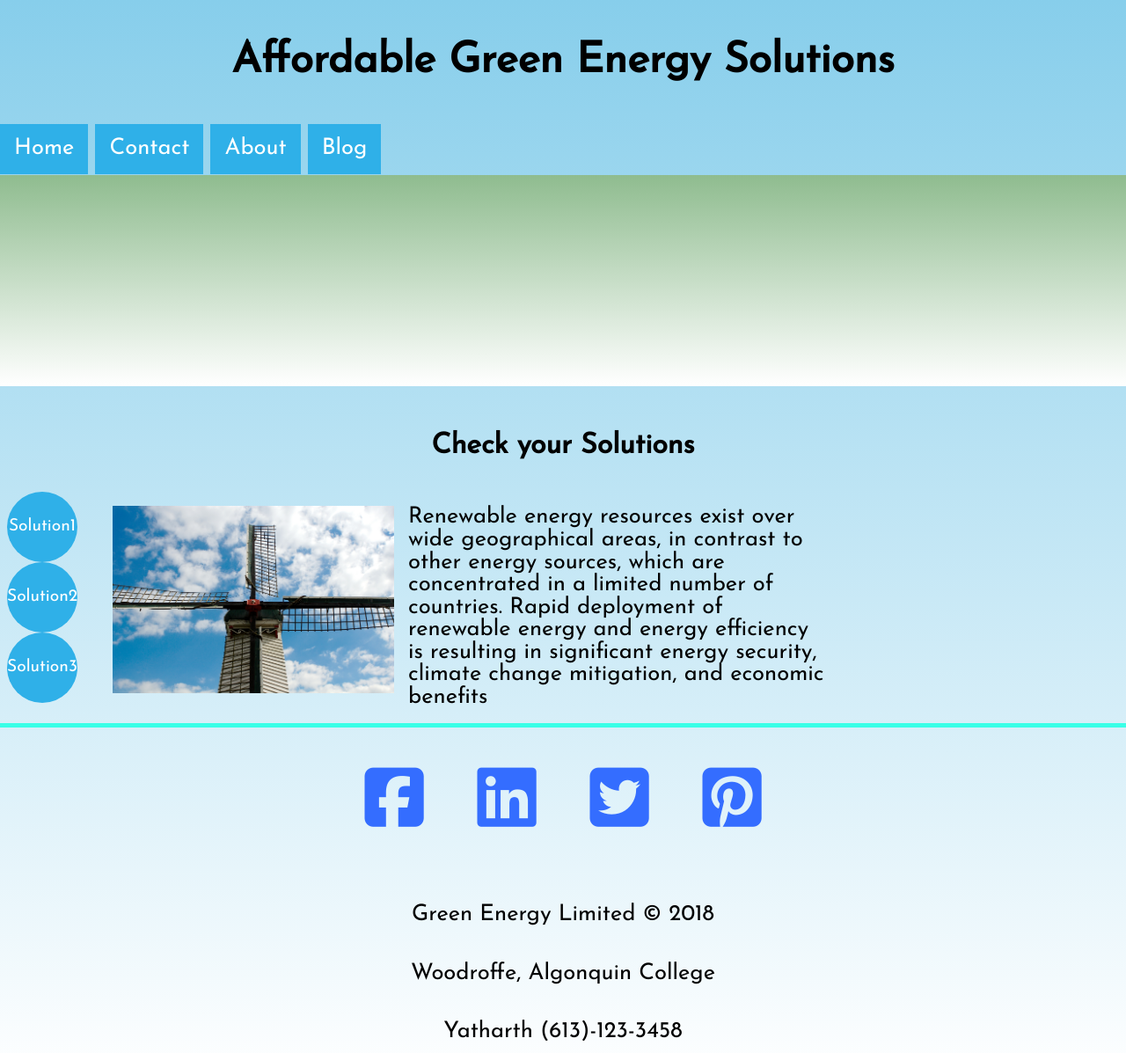
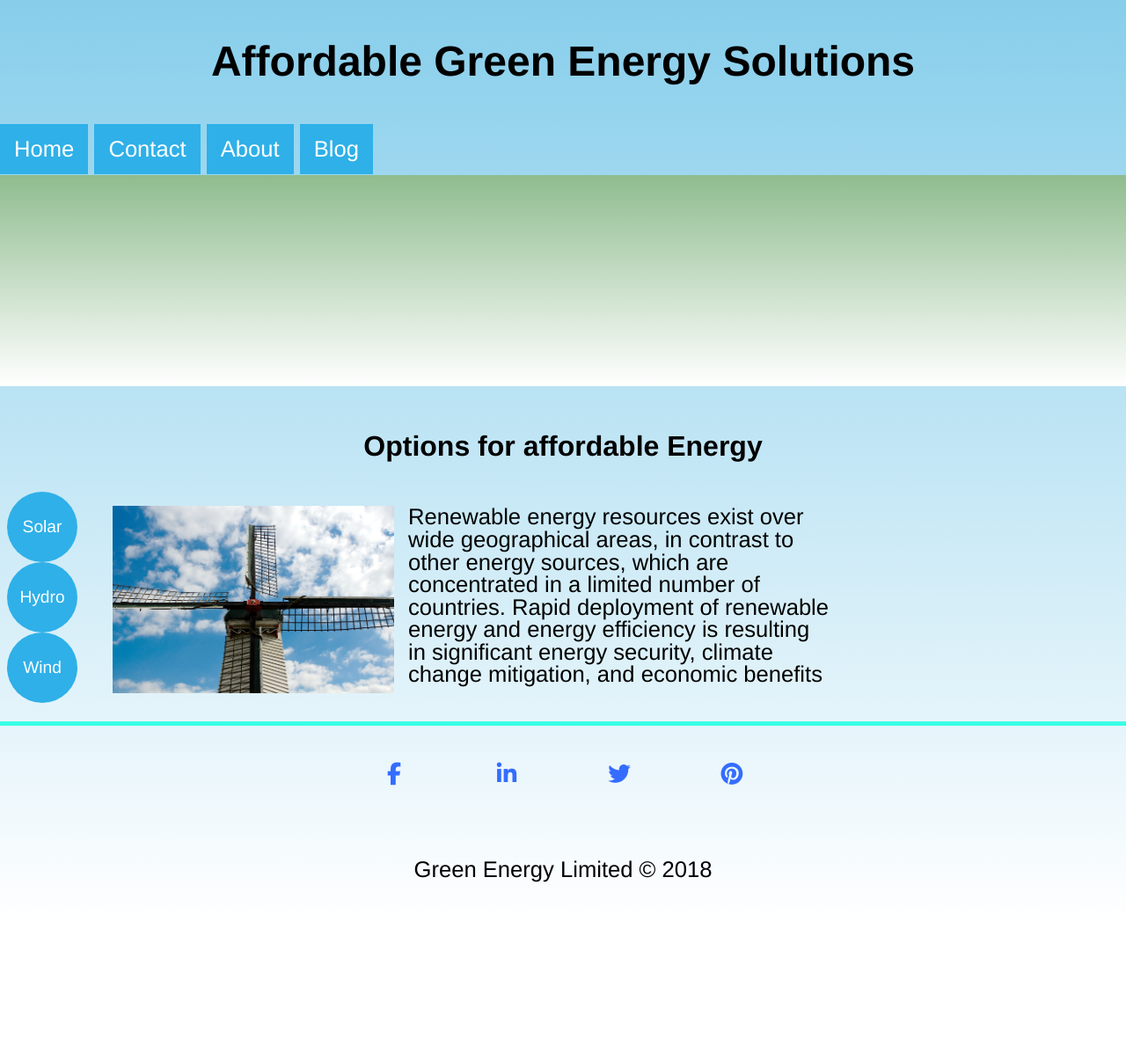
Before and after one commit to ahuj0014/green-energy, a plain HTML site: page index.html in a window 1280 px wide. Shown: the whole page at 88% size. After the commit the page ends 1050 px from the top, so only its background shows below. Drawn offline with Linux system fonts and the light colour scheme; a web font is replaced by a local one.

Commit message:
Update index.html

```diff
--- a/index.html
+++ b/index.html
@@ -5,7 +5,7 @@
     <meta charset="UTF-8">
     <title>Green Energy</title>
     <meta name="viewport" content="width=device-width, initial-scale=1.0">
-    <link href="https://fonts.googleapis.com/css?family=Josefin+Sans|Josefin+Slab" rel="stylesheet">
+    <link href="https://fonts.googleapis.com/css?family=Markazi+Text" rel="stylesheet">
     <link rel="stylesheet" href="css/styles.css">
     <script src="https://use.fontawesome.com/d1d9865533.js"></script>
 
@@ -42,11 +42,11 @@
 
 
             <div class="box">
-                <h2>Check your Solutions</h2>
+                <h2>Options for affordable Energy</h2>
                 <ul class="clearfix">
-                    <li><span class="btn" id="active">Solution1</span></li>
-                    <li><span class="btn">Solution2</span></li>
-                    <li><span class="btn">Solution3</span></li>
+                    <li><span class="btn" id="active">Solar</span></li>
+                    <li><span class="btn">Hydro</span></li>
+                    <li><span class="btn">Wind</span></li>
                 </ul>
                 <div class="container"></div>
             </div>
@@ -58,11 +58,10 @@
 
             <div class="social-icons">
                 <ul>
-
-                    <li><a href="http://www.facebook.com" target="_blank"><i class="fa fa-facebook-square fa-3x" aria-hidden="true"></i></a></li>
-                    <li><a href="http://www.linkedin.com" target="_blank"><i class="fa fa-linkedin-square fa-3x" aria-hidden="true"></i></a></li>
-                    <li><a href="http://www.twitter.com" target="_blank"><i class="fa fa-twitter-square fa-3x" aria-hidden="true"></i></a></li>
-                    <li><a href="http://www.pinterest.com" target="_blank"><i class="fa fa-pinterest-square fa-3x" aria-hidden="true"></i></a></li>
+                    <li><a href="#" class="fa fa-facebook"></a></li>
+                    <li><a href="#" class="fa fa-linkedin"></a></li>
+                    <li><a href="#" class="fa fa-twitter"></a></li>
+                    <li><a href="#" class="fa fa-pinterest"></a></li>
                 </ul>
             </div>
 
@@ -71,8 +70,6 @@
             <div class="contact-info">
 
                 <p>Green Energy Limited &copy; 2018 </p>
-                <p> Woodroffe, Algonquin College </p>
-                <p> Yatharth (613)-123-3458</p>
 
             </div>
 
```
